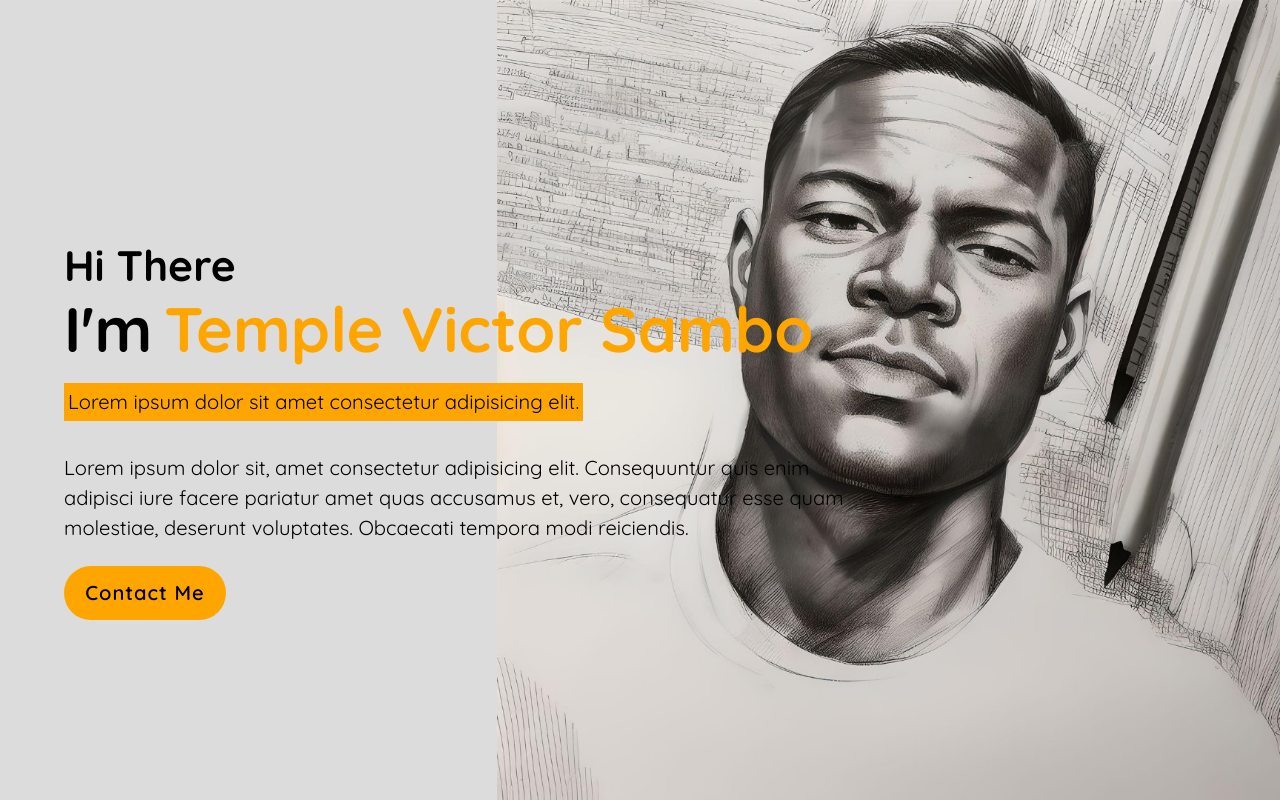
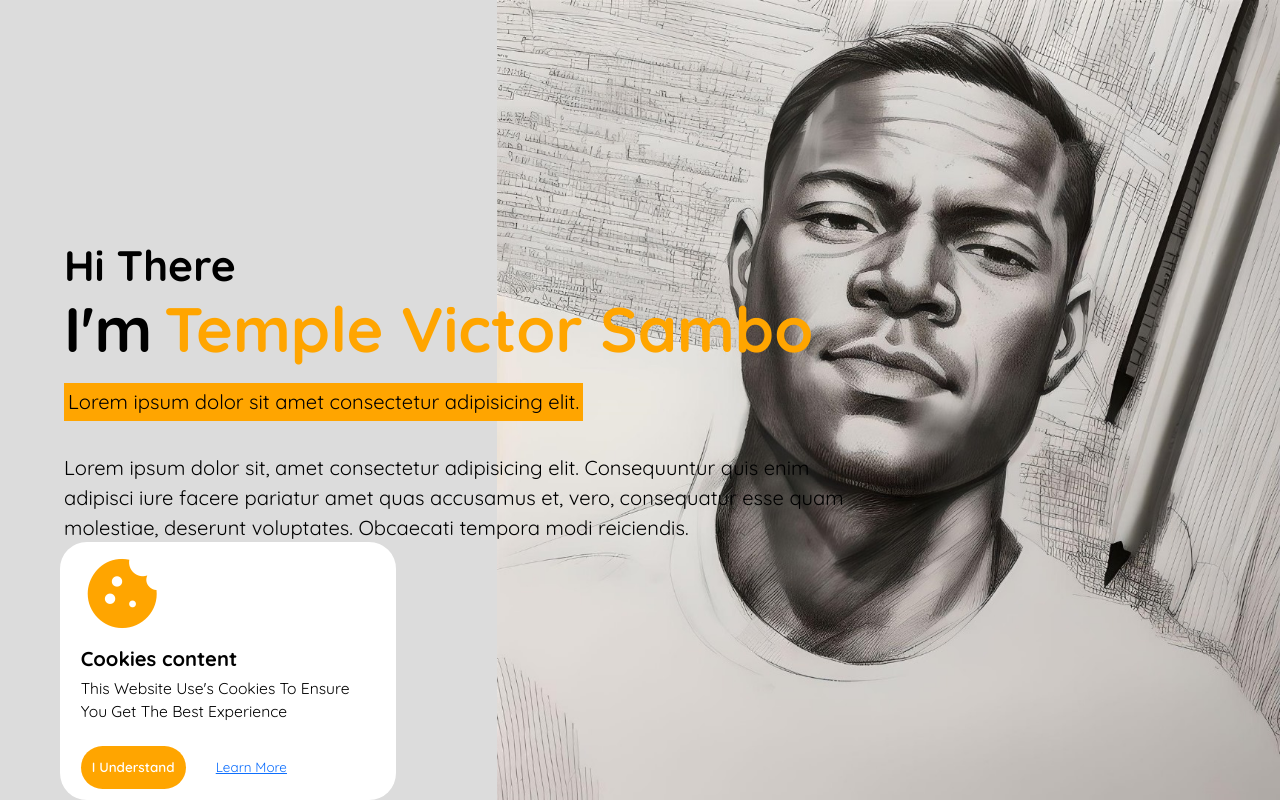
Before and after one commit to victortemple/victortemple-portfolio.io, a plain HTML site: page index.html in a window 1280 px wide. Drawn offline with nearby package versions, Linux system fonts and the light colour scheme.

Commit message:
cokies added

```diff
--- a/css_files/general.css
+++ b/css_files/general.css
@@ -378,3 +378,73 @@ col-con-main-content-h2{
 }
 
 /* footer responsive style codes  */
+
+
+/* style cods for cookie */
+
+.cookie-icon{
+    font-size: 7.4rem;
+    color: #ffa500;
+}
+
+
+
+.wrapper{
+    width: 30rem;
+    position: fixed;
+    padding: 1rem 1.8rem;
+    display: flex;
+    flex-direction: column;
+    gap: 1rem;
+    justify-content: center;
+    background: #fff;
+    border-radius: 2.4rem;
+    bottom: 0;
+    margin-left: 5.4rem;
+
+}
+
+.cookie-h1{
+    font-weight: 700;
+    font-size: 1.8rem;
+}
+
+.cookie-p{
+    text-transform: capitalize;
+    font-size: 1.4rem;
+}
+
+.item{
+    padding: 1rem;
+    font-size: 1.2rem;
+    font-weight: 600;
+    text-transform: capitalize;
+    color: #fff;
+    background: #ffa500;
+    border: #ffa500;
+    border-radius: 2.4rem;
+}
+
+.item-link:link,
+.item-link:visited{
+    font-size: 1.2rem;
+    text-decoration: underline;
+    margin-left: 2.4rem;
+    transition: 0.5s;
+}
+
+.item-link:hover,
+.item-link:active{
+    transition: 0.5s;
+    text-decoration: none;
+}
+
+
+.wrapper.hide{
+    opacity: 0;
+    visibility: hidden;
+    transition: all 0.5s ease;
+}
+
+
+/* style cods for cookie */
--- a/index.html
+++ b/index.html
@@ -9,6 +9,8 @@
     <link rel="preconnect" href="https://fonts.gstatic.com" crossorigin>
     <link href="https://fonts.googleapis.com/css2?family=Quicksand:wght@400;500;600;700;800&display=swap" rel="stylesheet">
     <link rel="stylesheet" href="https://fonts.googleapis.com/css2?family=Material+Symbols+Outlined:opsz,wght,FILL,GRAD@24,400,0,0" />
+    <link href="https://fonts.googleapis.com/icon?family=Material+Icons"
+      rel="stylesheet">
     <!-- costume css file link -->
     <link rel="stylesheet" href="./css_files/general.css">
     <link rel="stylesheet" href="./css_files/style.css">
@@ -147,6 +149,23 @@
 
                 <a href="contact.html" class="btn home-btn alg-cnt">contact me</a>
             </div>
+
+        </div>
+
+        <div class="mainwrapper">
+            <div class="wrapper">
+                <span class="material-icons cookie-icon">
+                    cookie
+                    </span>
+                   <div class="cookie-txt">
+                    <h1 class="cookie-h1">Cookies content</h1>
+                    <p class="cookie-p">this website use's cookies to ensure you get the best experience</p>
+                   </div>
+                    <div class="cookie-button">
+                        <button class="item hideTheMW" onclick="hideMainWapper()">i understand</button>
+                        <a href="#" class="item-link">Learn More</a>
+                    </div>
+            </div>
         </div>
 
         <script src="https://cdn.jsdelivr.net/npm/bootstrap@5.3.2/dist/js/bootstrap.bundle.min.js" integrity="sha384-C6RzsynM9kWDrMNeT87bh95OGNyZPhcTNXj1NW7RuBCsyN/o0jlpcV8Qyq46cDfL" crossorigin="anonymous"></script>
--- a/javascript_files/general.js
+++ b/javascript_files/general.js
@@ -13,3 +13,22 @@ hide.style.display = 'none'
 const changeBtnColor = document.querySelector('.sidebar-menu-btn')
 changeBtnColor.style.color = '#000000'
 };
+
+
+const cookieBox = document.querySelector(".mainwrapper .wrapper"),
+
+acceptBtn = document.querySelector(".cookie-button .item");
+
+acceptBtn.onclick = ()=> {
+    document.cookie = "CookieBy=TempleVictorSambo; max-age="+60*60*24*30;
+
+    if(document.cookie){
+        cookieBox.classList.add("hide");
+    }
+    else{
+        alert("Cookie can't be set!");
+    }
+}
+
+let checkCookie = document.cookie.indexOf("CookieBy=TempleVictorSambo");
+checkCookie != -1 ?  cookieBox.classList.add("hide"):  cookieBox.classList.remove("hide");
```
Also changed, not shown: about.html (+2 -0 lines), contact.html (+2 -0 lines), portfolio.html (+2 -0 lines), service.html (+2 -0 lines), testimonal.html (+2 -0 lines).
